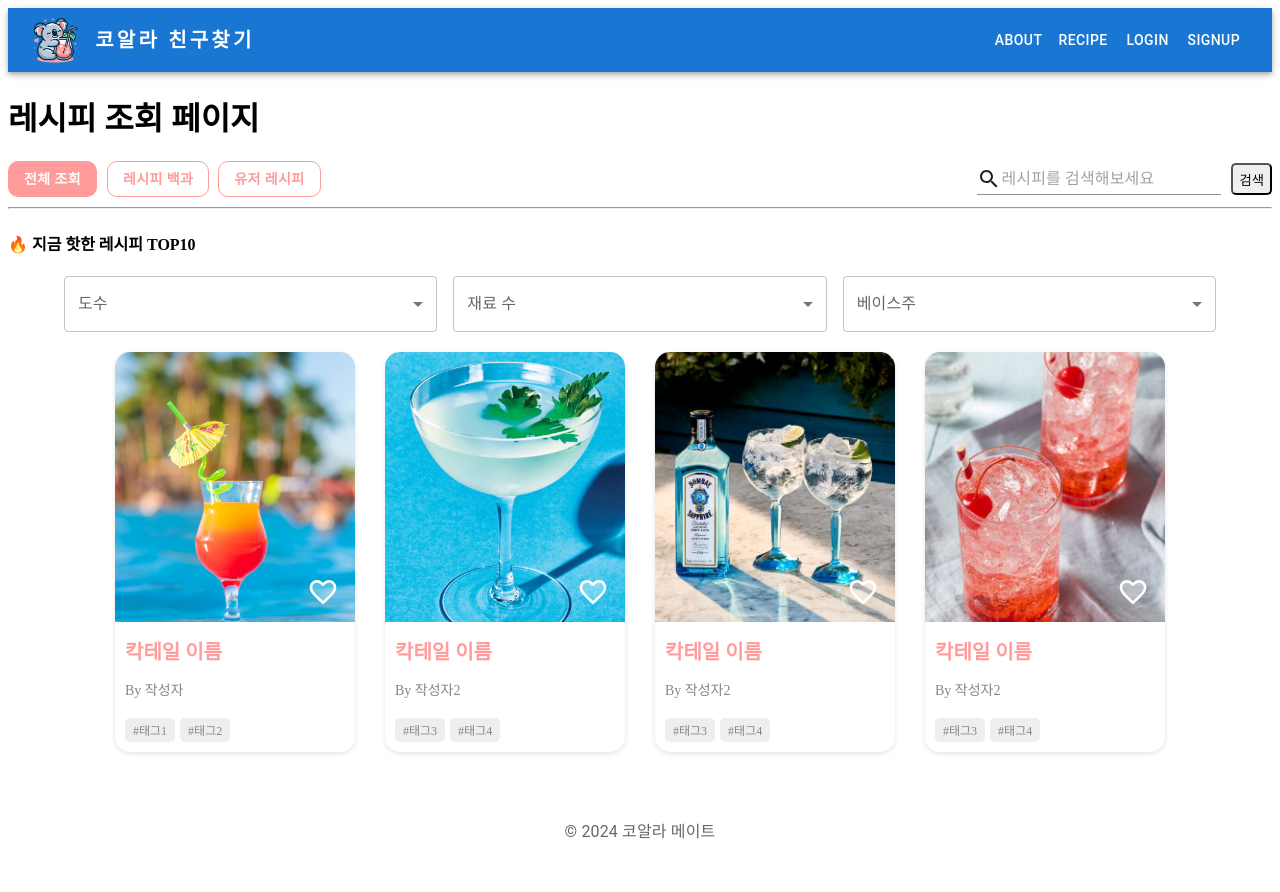
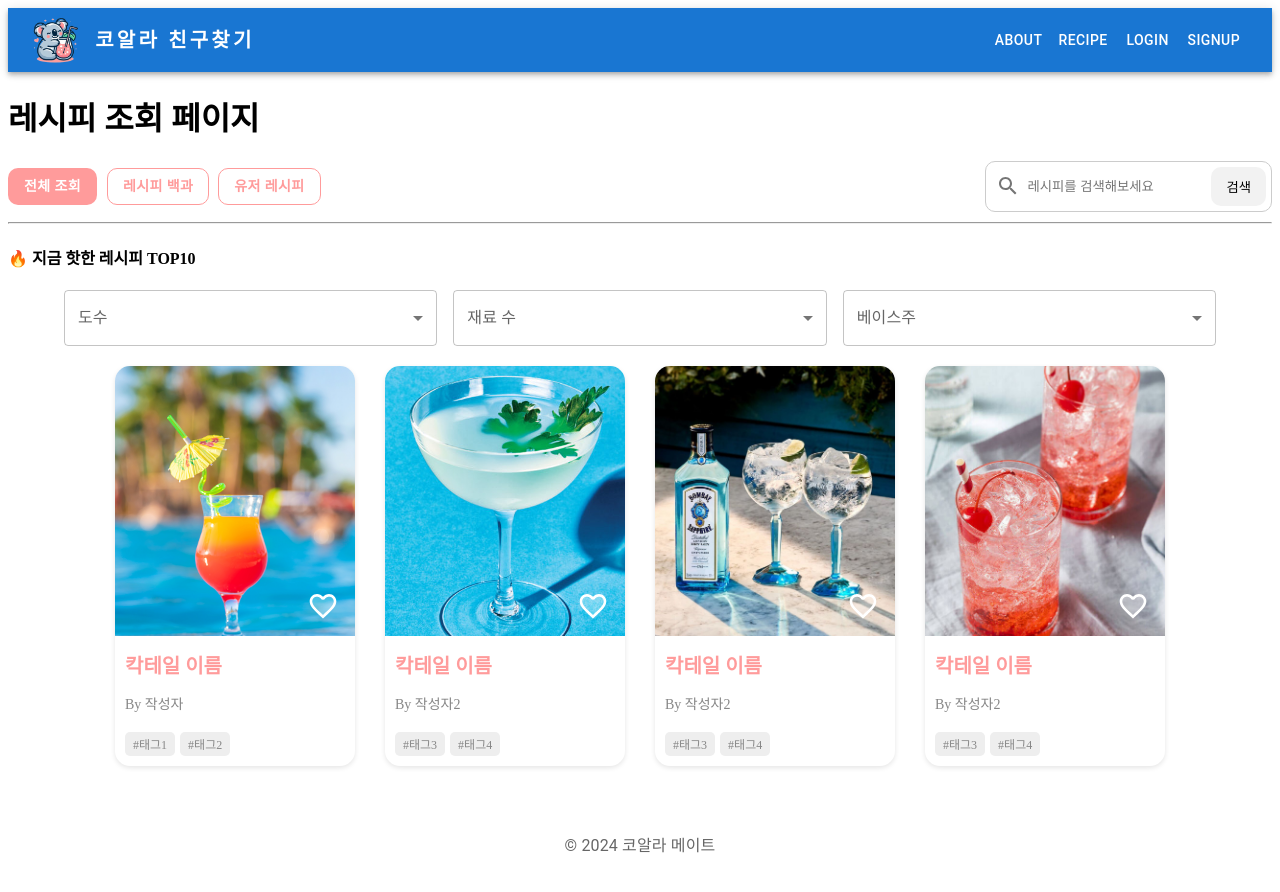
Before and after one commit to junsutaro/KOALAMATE, a React (Create React App) app in the folder frontend/: page /recipe in a window 1280 px wide. Shown: the top 892 px of the page. Built offline with nearby package versions, Linux system fonts and the light colour scheme.

Commit message:
FIX: detail

```diff
--- a/frontend/src/components/RecipeBoard/Searchbar.js
+++ b/frontend/src/components/RecipeBoard/Searchbar.js
@@ -1,15 +1,34 @@
-import style from 'components/RecipeBoard/Searchbar.module.css';
-import Input from '@mui/material/Input';
+// import style from 'components/RecipeBoard/Searchbar.module.css';
+// import Input from '@mui/material/Input';
+// import SearchIcon from '@mui/icons-material/Search';
+//
+// export default function Searchbar() {
+// 	return (
+// 			<div className={style.container}>
+// 				<Input
+// 						placeholder="레시피를 검색해보세요"
+// 						startAdornment={<SearchIcon className={style.searchIcon} />}
+// 				/>
+// 				<button>검색</button>
+// 			</div>
+// 	);
+// }
+
+import React from 'react';
+import styles from './Searchbar.module.css';
 import SearchIcon from '@mui/icons-material/Search';
 
-export default function Searchbar() {
+const Searchbar = () => {
 	return (
-			<div className={style.container}>
-				<Input
+			<div className={styles.searchContainer}>
+				<SearchIcon className={styles.searchIcon} />
+				<input
+						className={styles.searchInput}
 						placeholder="레시피를 검색해보세요"
-						startAdornment={<SearchIcon className={style.searchIcon} />}
 				/>
-				<button>검색</button>
+				<button className={styles.searchButton}>검색</button>
 			</div>
 	);
-}
+};
+
+export default Searchbar;
--- a/frontend/src/components/RecipeBoard/Searchbar.module.css
+++ b/frontend/src/components/RecipeBoard/Searchbar.module.css
@@ -1,13 +1,33 @@
-.container{
+.searchContainer {
     display: flex;
-    gap: 10px;
+    align-items: center;
+    border: 1px solid #ccc;
+    border-radius: 10px;
+    padding: 5px;
 }
 
-.container > input {
-    border-radius: 5px;
-    padding: 10px;
+.searchIcon {
+    color: #757575;
+    padding: 0 5px;
 }
 
-.container > button {
-    border-radius: 5px;
+.searchInput {
+    flex: 1;
+    border: none;
+    outline: none;
+    /*padding-left: 10px;*/
 }
+
+.searchButton {
+    background-color: #f2f2f2;
+    border: none;
+    padding: 10px 15px;
+    cursor: pointer;
+    border-radius: 10px;
+    margin-left: 5px;
+}
+
+/* 추가적으로 input 포커스 시 outline 제거 등의 스타일을 지정할 수 있습니다. */
+.searchInput:focus {
+    outline: none;
+}
```
